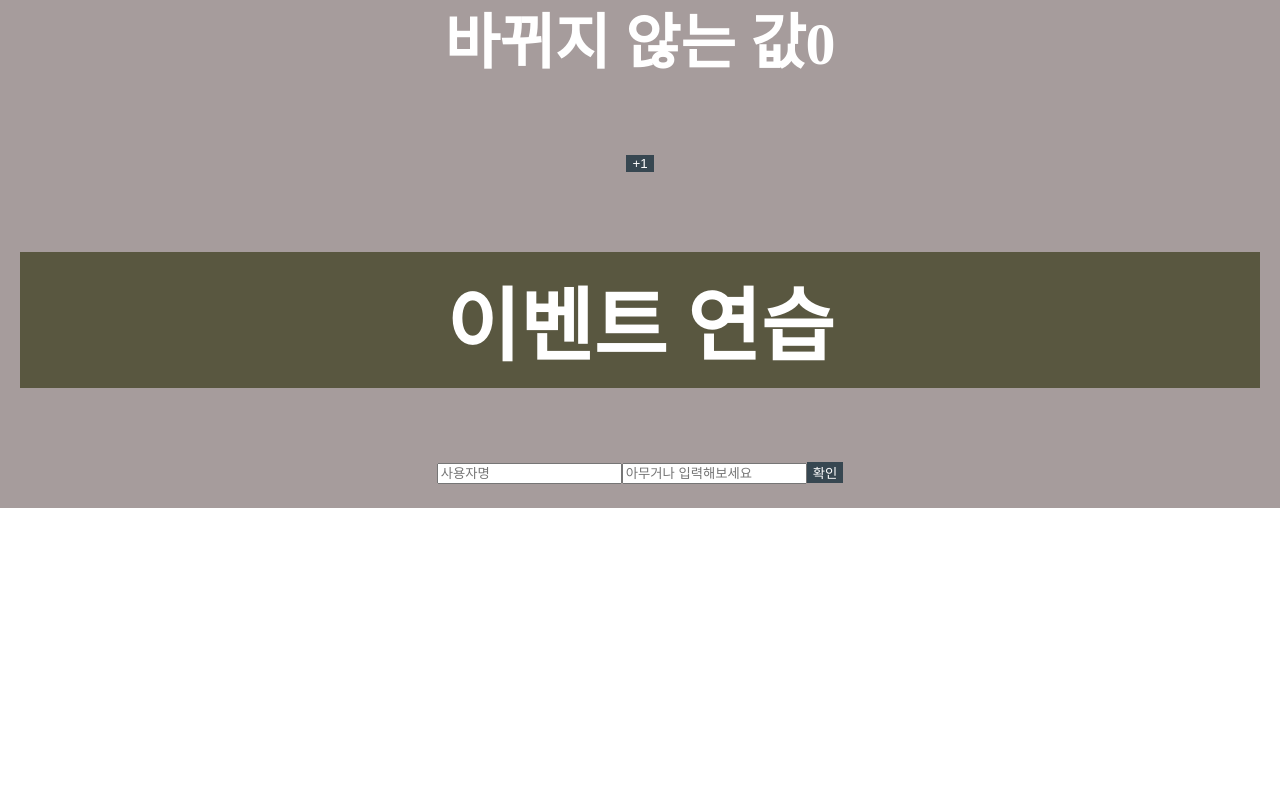
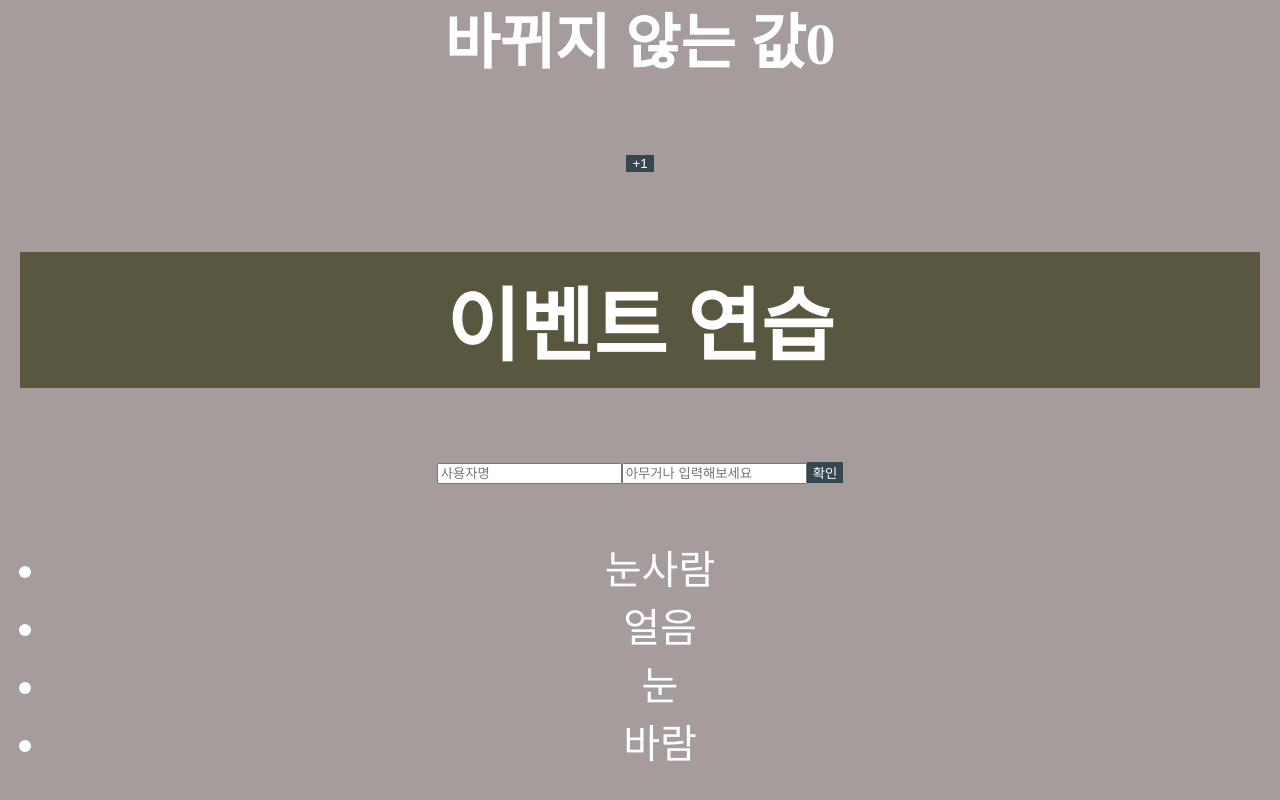
Before and after one commit to star-moon-cloud-k/WebProject, a React (Create React App) app in the folder react/react200/: page / in a window 1280 px wide. Shown: the part 613-1413 px from the top of the page. Before the commit the page ends 1121 px from the top, so only its background shows below. Built offline with nearby package versions, Linux system fonts and the light colour scheme.

Commit message:
iteration

```diff
--- a/react/react200/src/App.js
+++ b/react/react200/src/App.js
@@ -8,6 +8,8 @@
 import ValidationSample from "./validation/ValidationSample";
 import RefSample from "./validation/RefSample";
 import ScrollBox from "./ScrollBox";
+
+import IterationSample from "./Component/IterationSample";
 class App extends Component{
     render() {
         const age = 5;
@@ -17,6 +19,7 @@
                 <button onClick={()=>this.scrollBox.scrollToTop()}>위로</button>
                 <Counter/>
                 <EventPractice/>
+                <IterationSample/>
             </>
         )
     }
--- /dev/null
+++ b/react/react200/src/Component/IterationSample.js
@@ -0,0 +1,14 @@
+import React from 'react'
+import {number} from "prop-types";
+
+const IterationSample = () =>{
+
+    const names = ['눈사람', '얼음', '눈', '바람']
+    const namelist = names.map(name => <li>{name}</li>)
+
+    return(
+        <ul>{namelist}</ul>
+    )
+}
+
+export default IterationSample;
```
